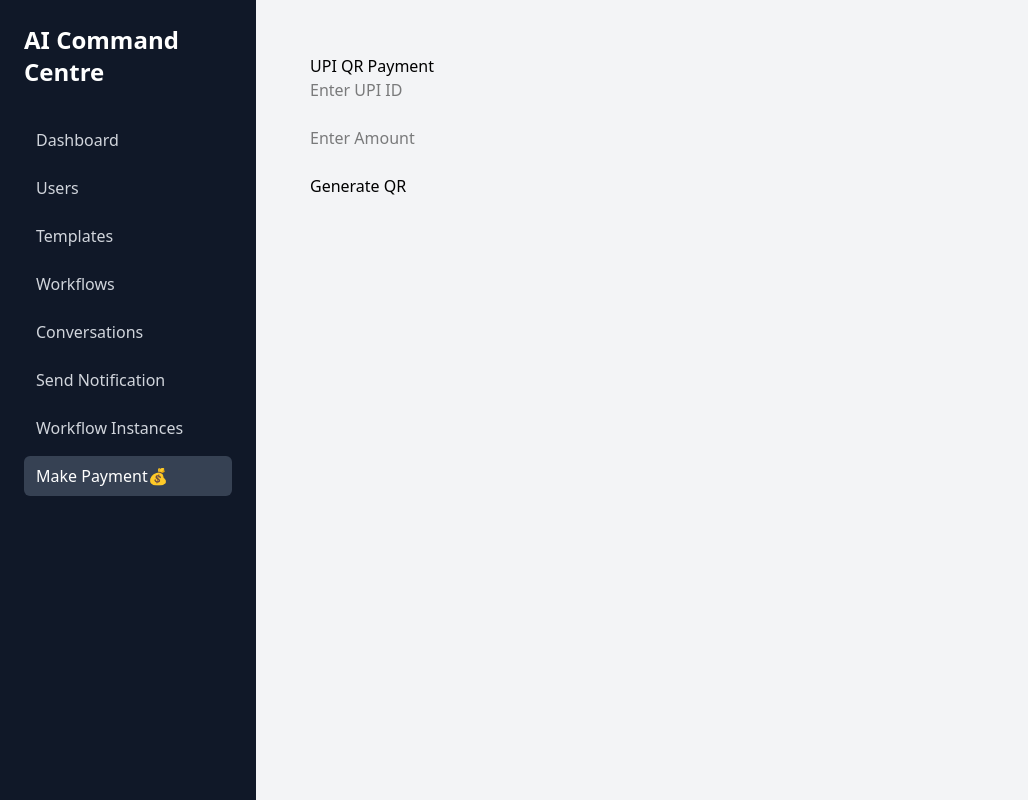
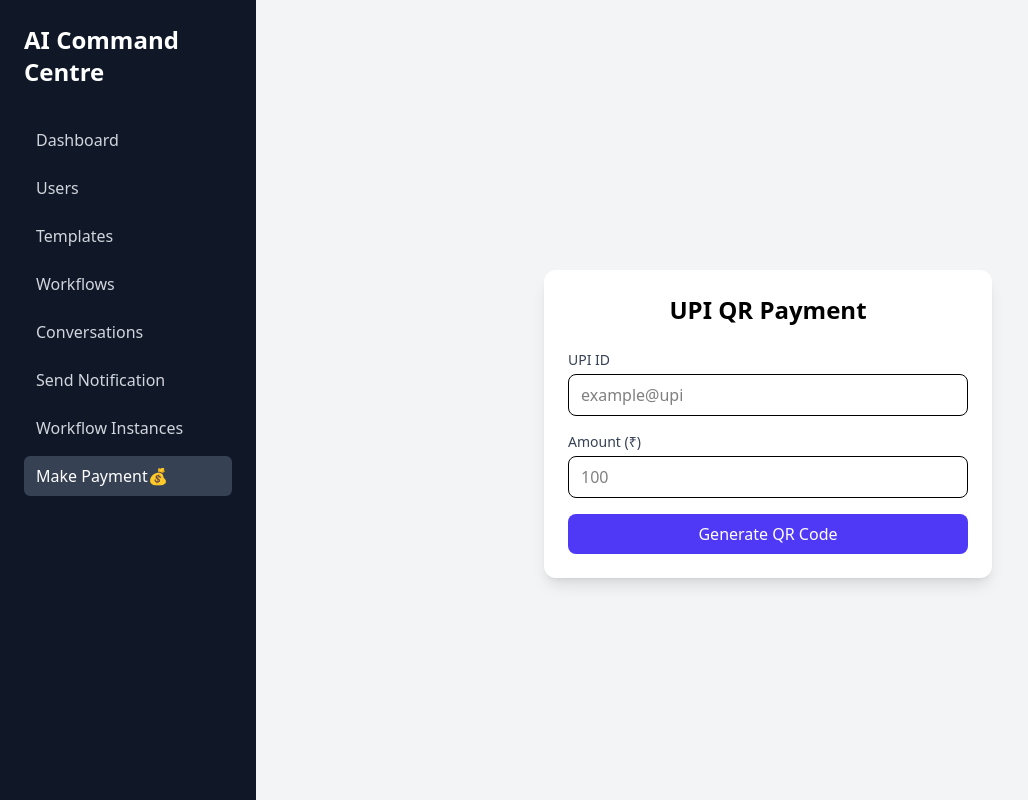
Before and after one commit to portfolio0/Unified-Command-Centre, a React (Vite) app in the folder frontend/: page /make-payment in a window 1280 px wide. Shown: the whole page, without its empty margins (0-1028 px from the left). Built offline with nearby package versions, Linux system fonts and the light colour scheme.

Commit message:
added style to the makepayment page

```diff
--- a/frontend/src/pages/Makepayment.jsx
+++ b/frontend/src/pages/Makepayment.jsx
@@ -7,44 +7,71 @@ export default function MakePayment() {
   const [upiUrl, setUpiUrl] = useState("");
 
   const generateQR = () => {
+    if (!upiId || !amount) return;
     const url = `upi://pay?pa=${upiId}&pn=WebsiteUser&am=${amount}&cu=INR&tn=Website Payment`;
     setUpiUrl(url);
   };
 
   return (
-    <div style={{ padding: 30 }}>
-      <h2>UPI QR Payment</h2>
+    <div className="min-h-screen flex items-center justify-center bg-gray-100 px-4">
+      <div className="w-full max-w-md bg-white rounded-xl shadow-lg p-6">
+        <h2 className="text-2xl font-semibold text-center mb-6">
+          UPI QR Payment
+        </h2>
 
+        {/* UPI ID */}
+        <div className="mb-4">
+          <label className="block text-sm font-medium text-gray-700 mb-1">
+            UPI ID
+          </label>
           <input
-        placeholder="Enter UPI ID"
+            type="text"
+            placeholder="example@upi"
             value={upiId}
             onChange={(e) => setUpiId(e.target.value)}
+            className="w-full border rounded-lg px-3 py-2 focus:outline-none focus:ring-2 focus:ring-indigo-500"
           />
-      <br />
-      <br />
+        </div>
 
+        {/* Amount */}
+        <div className="mb-4">
+          <label className="block text-sm font-medium text-gray-700 mb-1">
+            Amount (₹)
+          </label>
           <input
             type="number"
-        placeholder="Enter Amount"
+            placeholder="100"
             value={amount}
             onChange={(e) => setAmount(e.target.value)}
+            className="w-full border rounded-lg px-3 py-2 focus:outline-none focus:ring-2 focus:ring-indigo-500"
           />
-      <br />
-      <br />
+        </div>
 
-      <button onClick={generateQR}>Generate QR</button>
+        {/* Generate Button */}
+        <button
+          onClick={generateQR}
+          className="w-full bg-indigo-600 text-white py-2 rounded-lg hover:bg-indigo-700 transition"
+        >
+          Generate QR Code
+        </button>
 
+        {/* QR Section */}
         {upiUrl && (
-        <>
-          <br />
-          <br />
+          <div className="mt-6 text-center">
             <QRCodeCanvas value={upiUrl} size={220} />
-          <p>Scan with any UPI App</p>
+            <p className="text-sm text-gray-600 mt-3">
+              Scan using Google Pay / PhonePe / Paytm
+            </p>
 
-          {/* Mobile users */}
-          <a href={upiUrl}>Pay Now</a>
-        </>
+            <a
+              href={upiUrl}
+              className="inline-block mt-4 text-indigo-600 font-medium hover:underline"
+            >
+              Pay Now (Mobile Users)
+            </a>
+          </div>
         )}
+      </div>
     </div>
   );
 }
```
Lines whose indentation alone changed are shown as unchanged.
